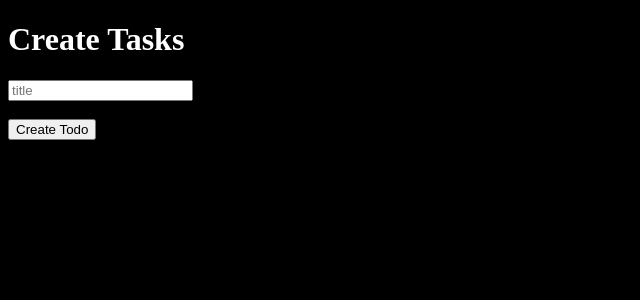
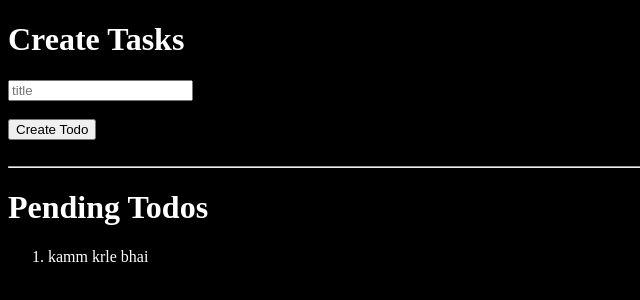
Before and after one commit to hitarthsh/Mini-System-for-user, a React (Vite) app: page / in a window 1280 px wide. Shown: the top 300 px of the page, without its empty margins (0-640 px from the left). Built offline with nearby package versions, Linux system fonts and the light colour scheme.

Commit message:
Refactor todo rendering logic and clean up commented code in App component

```diff
--- a/src/App.jsx
+++ b/src/App.jsx
@@ -16,9 +16,17 @@ const App = () => {
       isCompleted: false,
     };
 
-    console.log(newtodo);
+    // const copytodos = [...todos]
+    // copytodos.push(newtodo)
+    // settodos(copytodos);
 
+    settodos([...todos, newtodo])
   }
+
+  const rendertodos = todos.map(todo => {
+    return <li key={todo.id}> {todo.title}</li>;
+  });
+
   return (
     <>
       <h1>Create Tasks</h1>
@@ -33,6 +41,10 @@ const App = () => {
         <br />
         <button>Create Todo</button>
       </form>
+      <br />
+      <hr />
+      <h1>Pending Todos</h1>
+      <ol>{rendertodos}</ol>
     </>
   );
 };
```
